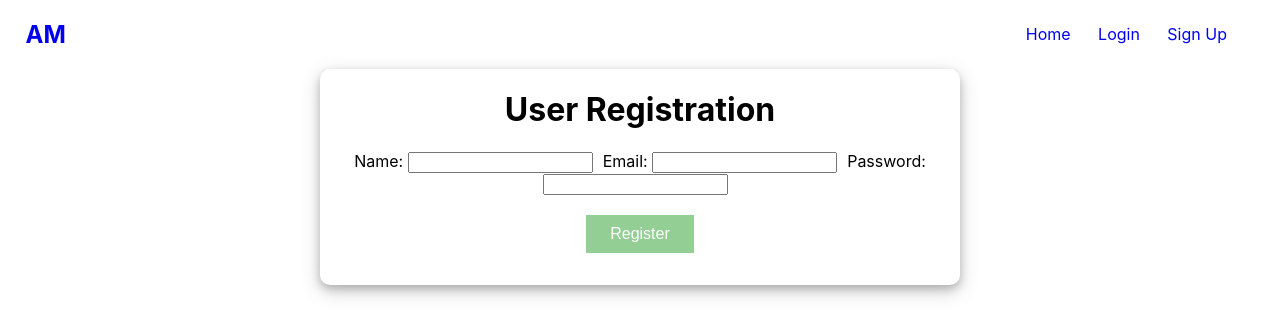
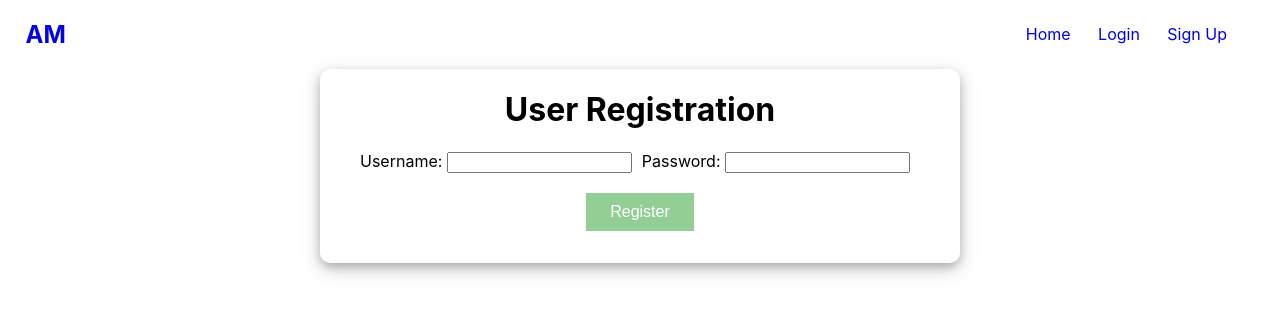
Before and after one commit to Build-Week-African-Marketplace-501/front-end, a React (Create React App) app: page /register in a window 1280 px wide. Shown: the top 336 px of the page. Built offline with nearby package versions, Linux system fonts and the light colour scheme.

Commit message:
fixed register.js

```diff
--- a/src/components/Register.js
+++ b/src/components/Register.js
@@ -3,20 +3,17 @@ import * as yup from 'yup';
 import '../Register.css';
 
 const initialFormValues = {
-  name: '',
-  email: '',
+  username: '',
   password: ''
 }
 
 const initialErrors = {
-  name: '',
-  email: '',
+  username: '',
   password: ''
 }
 
 const validationSchema = yup.object().shape({
-  name: yup.string().trim().required('Name is required').min(3, 'Name has to be at least three characters'),
-  email: yup.string().email('A valid Email is required').required('Email is required'),
+  username: yup.string().trim().required('Name is required').min(3, 'Name has to be at least three characters'),
   password: yup.string().required('Password is required').min(6, 'Password has to be at least six characters')
 })
 
@@ -41,8 +38,7 @@ export default function Register() {
   const onSubmit = event => {
     event.preventDefault();
     const newUser = {
-      name: formValues.name.trim(),
-      email: formValues.email,
+      username: formValues.username.trim(),
       password: formValues.password.trim()
     }
 
@@ -58,19 +54,11 @@ export default function Register() {
     <div className='container'>
       <h1>User Registration</h1>
       <form onSubmit={onSubmit} className='register-form'>
-        <label>Name: </label>
+        <label>Username: </label>
           <input
             type='text'
-            name='name'
+            name='username'
             value={formValues.name}
-            onChange={onChange}
-          />
-
-        <label>Email: </label>
-          <input
-            type='email'
-            name='email'
-            value={formValues.email}
             onChange={onChange}
           />
 
@@ -83,14 +71,12 @@ export default function Register() {
           /><br />
 
           <div className='errors'>
-            <div>{errors.name}</div>
-            <div>{errors.email}</div>
+            <div>{errors.username}</div>
             <div>{errors.password}</div>
           </div>
 
           <button disabled={disabled}>Register</button>
 
-
       </form>
     </div>
   )
```
